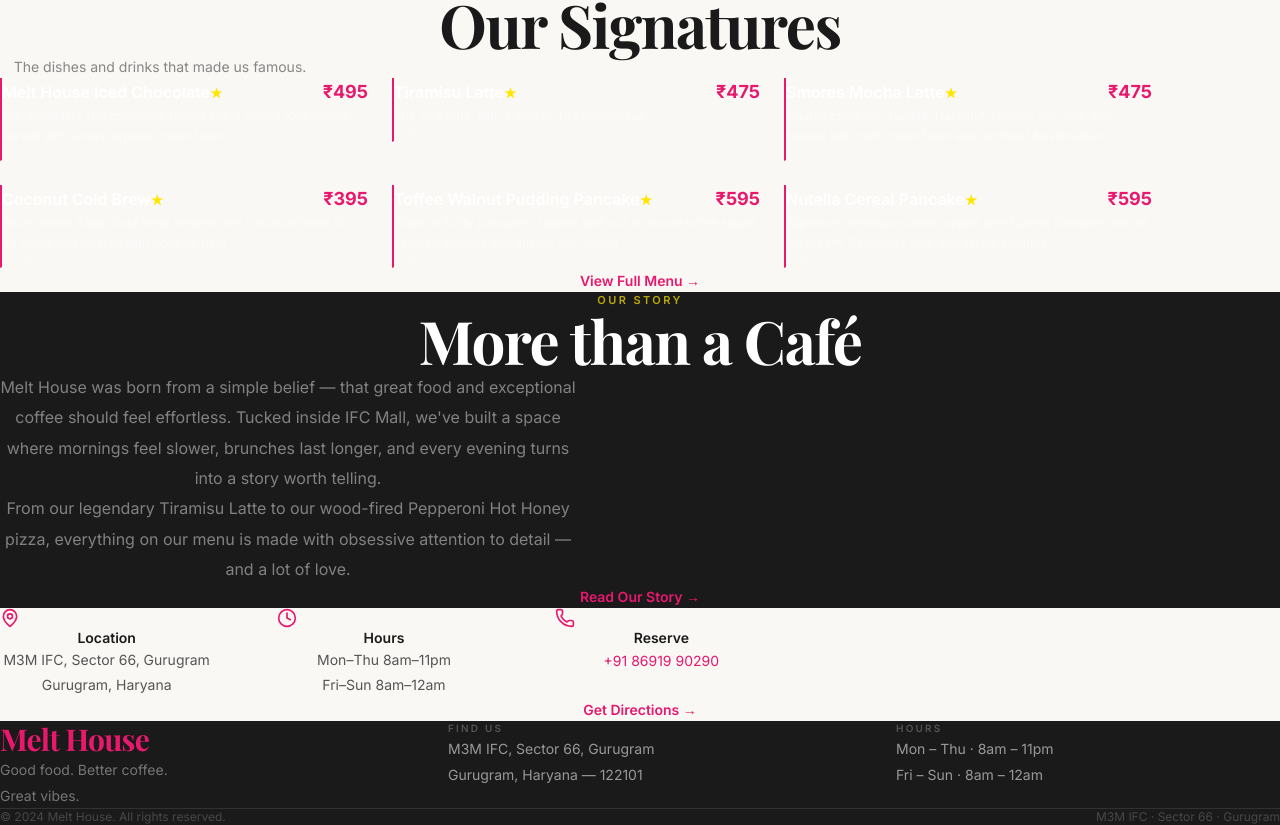
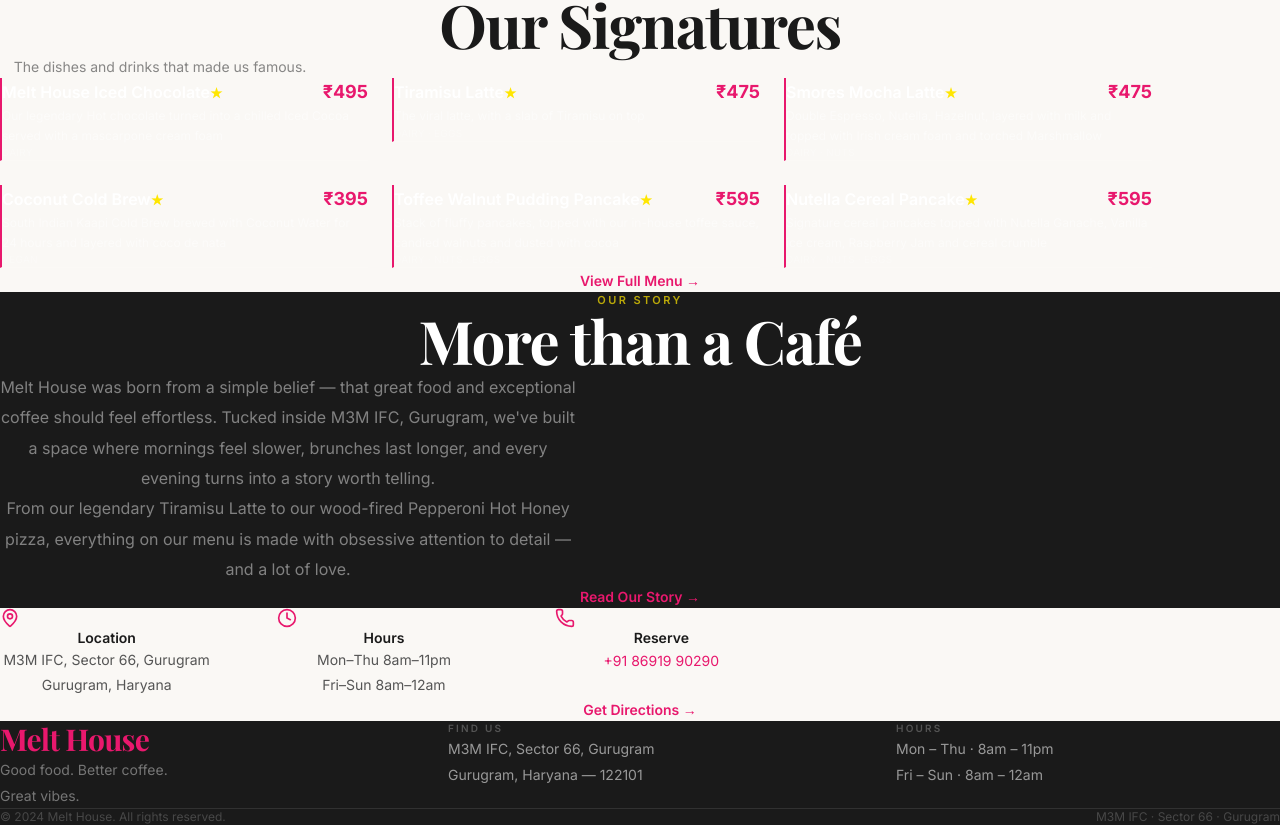
Before and after one commit to Aayush010307/melt-house, a Next.js app: page / in a window 1280 px wide. Shown: the part 1220-2045 px from the top of the page. Built offline with nearby package versions, Linux system fonts and the light colour scheme; a web font is replaced by a local one.

Commit message:
fix: update metadata and copy

```diff
--- a/src/app/layout.tsx
+++ b/src/app/layout.tsx
@@ -15,8 +15,8 @@
 });
 
 export const metadata: Metadata = {
-  title: "Create Next App",
-  description: "Generated by create next app",
+  title: 'Melt House | M3M IFC, Gurugram',
+  description: "Gurugram's most loved all-day café. Premium coffee, food & cocktails at M3M IFC, Sector 66.",
 };
 
 export default function RootLayout({
--- a/src/app/page.tsx
+++ b/src/app/page.tsx
@@ -66,7 +66,7 @@
           </h2>
           <p className="text-white/45 text-sm md:text-base leading-[1.9] max-w-xl mx-auto mb-5">
             Melt House was born from a simple belief — that great food and exceptional coffee should
-            feel effortless. Tucked inside IFC Mall, we&apos;ve built a space where mornings feel slower,
+            feel effortless. Tucked inside M3M IFC, Gurugram, we&apos;ve built a space where mornings feel slower,
             brunches last longer, and every evening turns into a story worth telling.
           </p>
           <p className="text-white/45 text-sm md:text-base leading-[1.9] max-w-xl mx-auto mb-10">
```
